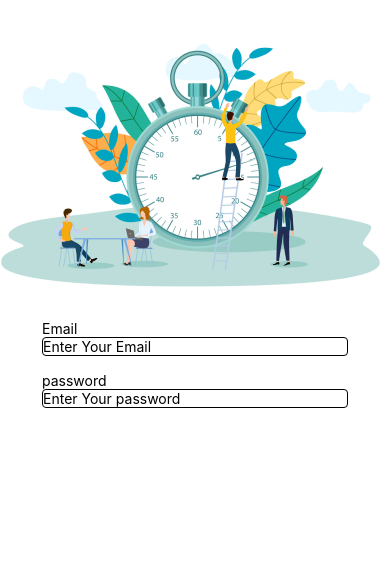
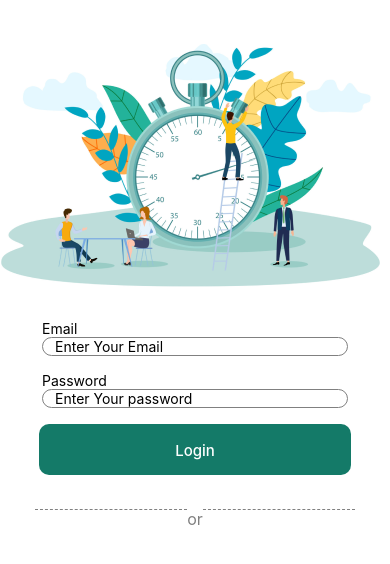
Before and after one commit to OXAYR/Clockin-Amt-Native, a React Native app: screen / in a window 390 px wide. Shown: the top 564 px of the page. Built offline with nearby package versions, Linux system fonts and the light colour scheme.

Commit message:
login screen designed

```diff
--- /dev/null
+++ b/src/Components/Button.js
@@ -0,0 +1,25 @@
+import {View, Text, StyleSheet, TouchableOpacity} from 'react-native';
+import React from 'react';
+import {heightPercentageToDP} from 'react-native-responsive-screen';
+
+const Button = ({buttonText, buttonStyle, onButtonClick}) => {
+  return (
+    <View>
+      <TouchableOpacity style={buttonStyle} onPress={onButtonClick}>
+        <Text style={styles.buttonText}>{buttonText}</Text>
+      </TouchableOpacity>
+    </View>
+  );
+};
+
+export default Button;
+
+const styles = StyleSheet.create({
+  buttonText: {
+    flex: 1,
+    color: 'white',
+    fontSize: 15,
+    fontWeight: '500',
+    paddingTop: heightPercentageToDP(2),
+  },
+});
--- a/src/Components/Input.js
+++ b/src/Components/Input.js
@@ -1,6 +1,9 @@
 import {View, Text, StyleSheet, TextInput} from 'react-native';
 import React from 'react';
-import {heightPercentageToDP} from 'react-native-responsive-screen';
+import {
+  heightPercentageToDP,
+  widthPercentageToDP,
+} from 'react-native-responsive-screen';
 
 const Input = ({placeholder, label, onInputText, isPassword}) => {
   return (
@@ -23,9 +26,9 @@ export default Input;
 const styles = StyleSheet.create({
   inputField: {
     borderWidth: 1,
-    borderColor: 'black',
-    borderRadius: 4,
-
+    borderColor: 'gray',
+    borderRadius: widthPercentageToDP(5),
+    paddingHorizontal: widthPercentageToDP(3),
     color: '#000000',
   },
   inputFieldBox: {
--- a/src/Screens/LoginScreen/Index.js
+++ b/src/Screens/LoginScreen/Index.js
@@ -2,6 +2,8 @@ import {View, Text, Image, SafeAreaView} from 'react-native';
 import React from 'react';
 import Input from '../../Components/Input';
 import {style} from './styles';
+import Button from '../../Components/Button';
+import CustomText from '../../Components/CustomText';
 
 const Login = () => {
   return (
@@ -12,10 +14,18 @@ const Login = () => {
       />
       <Input label="Email" placeholder="Enter Your Email" />
       <Input
-        label="password"
+        label="Password"
         placeholder="Enter Your password"
         isPassword={true}
       />
+      <View style={style.buttonWrapper}>
+        <Button buttonText="Login" buttonStyle={style.buttonStyle} />
+        <View style={style.orWrapper}>
+          <View style={style.orDashedBorder}></View>
+          <CustomText text="or" style={style.orText} />
+          <View style={style.orDashedBorder}></View>
+        </View>
+      </View>
     </SafeAreaView>
   );
 };
--- a/src/Screens/LoginScreen/styles.js
+++ b/src/Screens/LoginScreen/styles.js
@@ -6,9 +6,38 @@ import {
 
 export const style = StyleSheet.create({
   loginWrapper: {
+    flexDirection: 'column',
     marginVertical: heightPercentageToDP('5%'),
   },
   loginImage: {
     marginBottom: heightPercentageToDP('3%'),
   },
+  buttonStyle: {
+    width: widthPercentageToDP('80%'),
+    height: heightPercentageToDP('6%'),
+    borderRadius: 10,
+    justifyContent: 'center',
+    alignItems: 'center',
+    backgroundColor: '#147A68',
+  },
+  buttonWrapper: {
+    marginVertical: widthPercentageToDP(2),
+    justifyContent: 'center',
+    alignItems: 'center',
+  },
+  orWrapper: {
+    flexDirection: 'row',
+    marginVertical: heightPercentageToDP(4),
+  },
+  orDashedBorder: {
+    height: 1,
+    borderTopColor: 'gray',
+    borderStyle: 'dashed',
+    borderTopWidth: 1,
+    width: heightPercentageToDP('18%'),
+  },
+  orText: {
+    fontSize: 16,
+    color: 'gray',
+  },
 });
```
